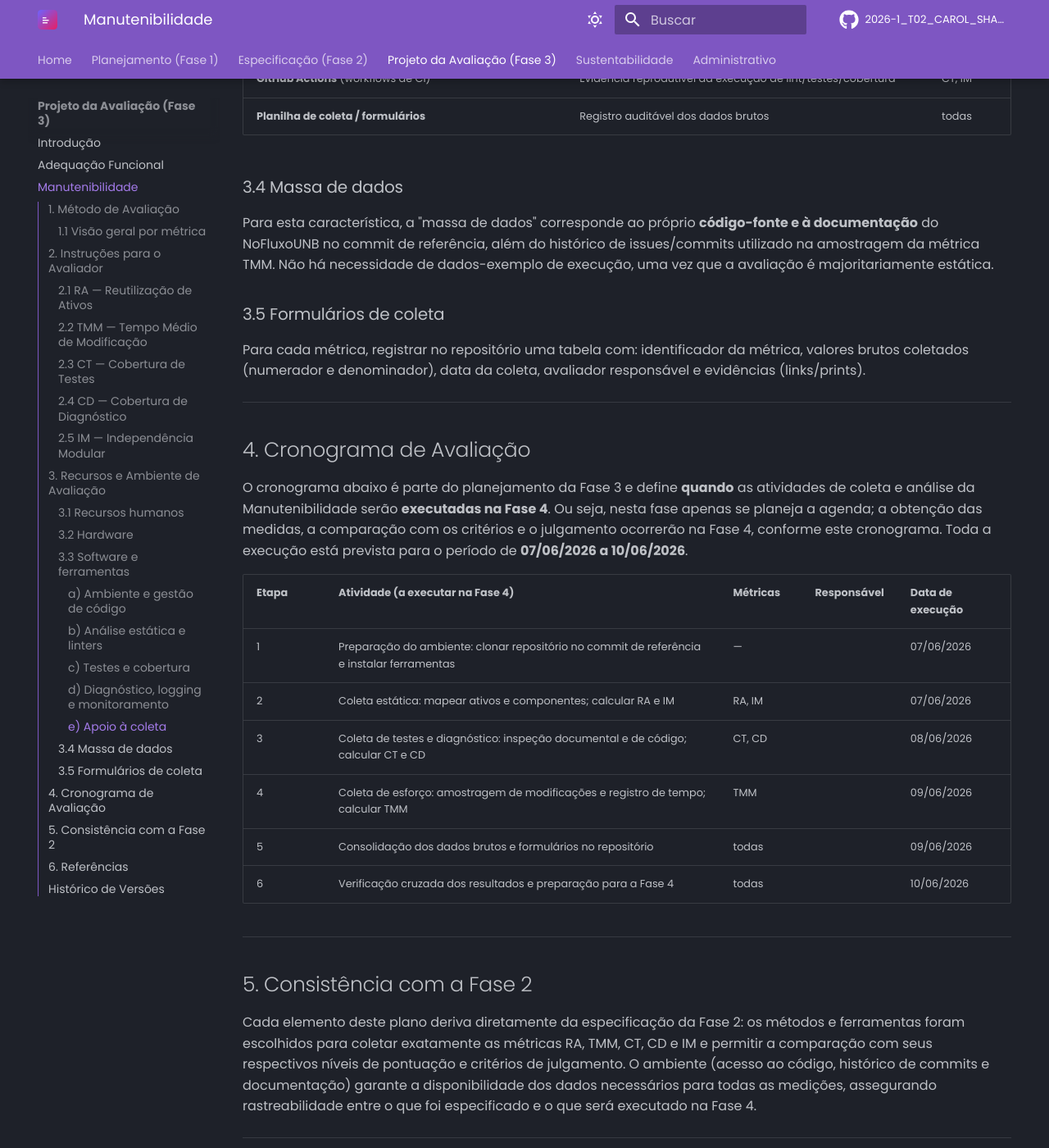
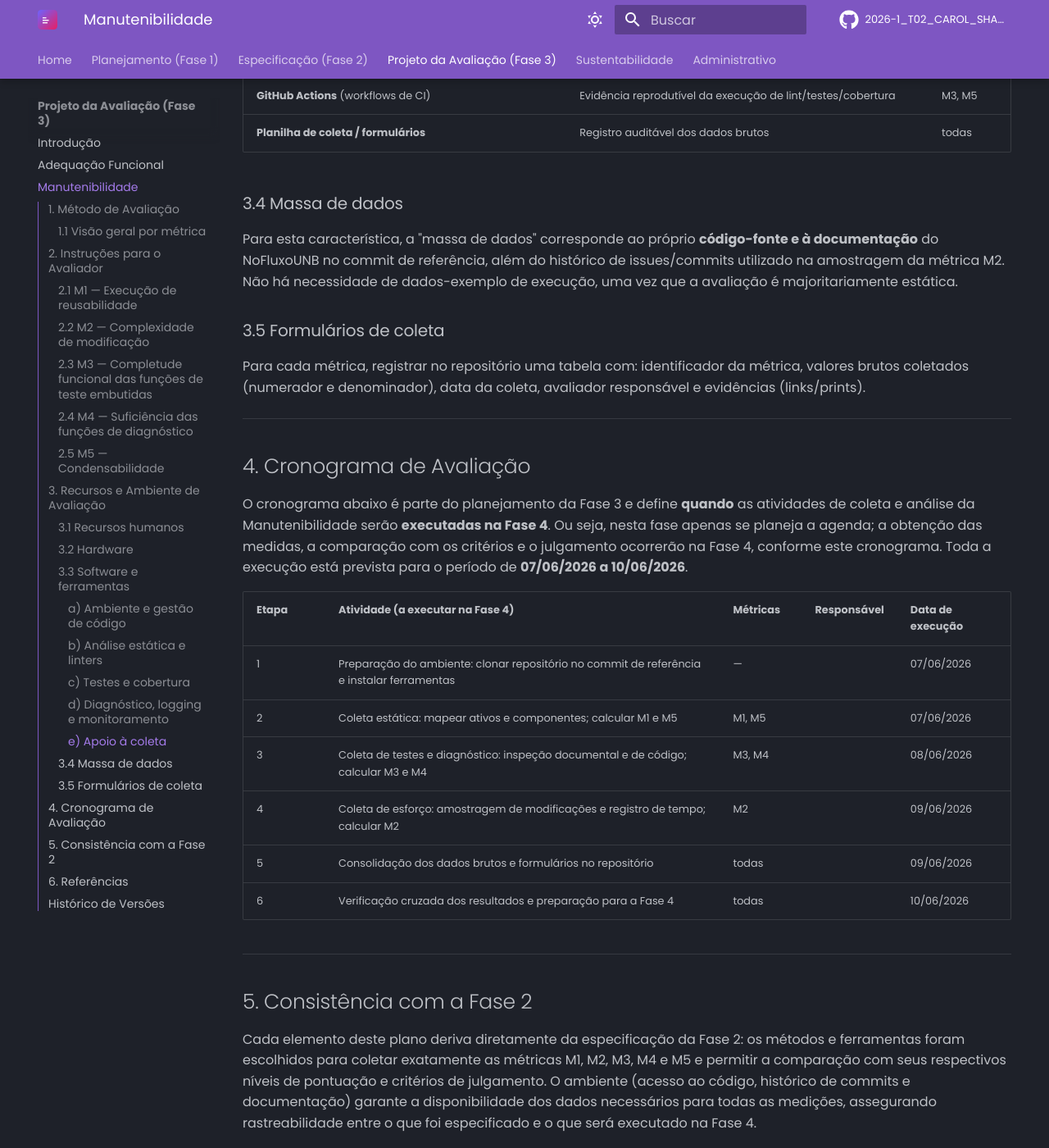
Before and after one commit to FCTE-Qualidade-de-Software-1/2026-1_T02_CAROL_SHAW, an MkDocs documentation site: the page built from docs/fase3/manutenibilidade.md, in a window 1280 px wide and 1400 px high, scrolled down 5376 px. Shown: the whole window at 82% size. Built offline with MkDocs 1.6.1 and Material for MkDocs 9.7.7, drawn with Linux system fonts in a browser that asks for light colours; comment, search, counter and statistics services are not loaded; some of the changed text lies outside the part shown.

Commit message:
feat: add modelo gqm manutenibilidade

```diff
--- a/docs/fase3/manutenibilidade.md
+++ b/docs/fase3/manutenibilidade.md
@@ -1,6 +1,6 @@
 # Manutenibilidade
 
-Esta página apresenta o Plano de Avaliação da característica **Manutenibilidade**, detalhando o método de avaliação, as instruções para o avaliador, os recursos e o ambiente necessários e o cronograma das ações. O plano operacionaliza as métricas definidas na Fase 2 (RA, TMM, CT, CD e IM), garantindo que a coleta de dados na Fase 4 seja **repetível e reprodutível**.
+Esta página apresenta o Plano de Avaliação da característica **Manutenibilidade**, detalhando o método de avaliação, as instruções para o avaliador, os recursos e o ambiente necessários e o cronograma das ações. O plano operacionaliza as métricas definidas na Fase 2 (M1, M2, M3, M4 e M5), garantindo que a coleta de dados na Fase 4 seja **repetível e reprodutível**.
 
 > **Objeto de avaliação:** código-fonte do NoFluxoUNB hospedado no GitHub, considerando o ambiente multi-linguagem (TypeScript no frontend, Python e SQL no backend), no estado do repositório fixado para esta avaliação.
 
@@ -14,11 +14,11 @@ A avaliação da Manutenibilidade combina **análise estática de código** e **
 
 | Métrica | Nome                       | Tipo de método                                | Fonte de dados                                |
 | :------ | :------------------------- | :-------------------------------------------- | :-------------------------------------------- |
-| RA      | Reutilização de Ativos     | Análise estática + inspeção manual            | Código do frontend                            |
-| TMM     | Tempo Médio de Modificação | Análise de histórico / experimento controlado | Issues, commits e registro de tempo           |
-| CT      | Cobertura de Testes        | Inspeção documental + execução de ferramenta  | Especificação de requisitos e suíte de testes |
-| CD      | Cobertura de Diagnóstico   | Inspeção manual                               | Especificação e código de monitoramento/logs  |
-| IM      | Independência Modular      | Análise estática de dependências              | Estrutura de módulos/componentes              |
+| M1      | Execução de reusabilidade     | Análise estática + inspeção manual            | Código do frontend                            |
+| M2     | Complexidade de modificação | Análise de histórico / experimento controlado | Issues, commits e registro de tempo           |
+| M3      | Completude funcional das funções de teste embutidas        | Inspeção documental + execução de ferramenta  | Especificação de requisitos e suíte de testes |
+| M4      | Suficiência das funções de diagnóstico   | Inspeção manual                               | Especificação e código de monitoramento/logs  |
+| M5      | Condensabilidade      | Análise estática de dependências              | Estrutura de módulos/componentes              |
 
 ---
 
@@ -26,62 +26,62 @@ A avaliação da Manutenibilidade combina **análise estática de código** e **
 
 As instruções a seguir descrevem, passo a passo, como obter cada medida. Todos os dados brutos coletados devem ser registrados nos formulários da seção 3 e armazenados no repositório para auditoria.
 
-### 2.1 RA — Reutilização de Ativos
+### 2.1 M1 — Execução de reusabilidade
 
 $$
-RA = \frac{\text{Ativos Reutilizados}}{\text{Total de Ativos}} \times 100
+M1 = \frac{\text{Ativos Reutilizados}}{\text{Total de Ativos}} \times 100
 $$
 
 1. Definir "ativo" como componente de frontend reutilizável (componentes de UI, hooks, funções utilitárias, estilos compartilhados).
 2. Mapear o diretório de componentes do frontend e listar o **total de ativos** existentes.
 3. Para cada ativo, verificar via busca no código (ex.: referências/imports) se ele é utilizado em **dois ou mais** contextos distintos; em caso afirmativo, marcá-lo como **ativo reutilizado**.
 4. Registrar a contagem de ativos reutilizados e o total no formulário.
-5. Calcular RA aplicando a fórmula.
+5. Calcular M1 aplicando a fórmula.
 
-### 2.2 TMM — Tempo Médio de Modificação
+### 2.2 M2 — Complexidade de modificação
 
 $$
-TMM = \frac{\text{Tempo Total de Trabalho}}{\text{Número de Modificações}}
+M2 = \frac{\text{Tempo Total de Trabalho}}{\text{Número de Modificações}}
 $$
 
 1. Selecionar uma amostra de modificações representativas (ex.: correções de bug e pequenas evoluções) a partir das issues/commits do repositório, ou definir um conjunto de tarefas-padrão a serem executadas em experimento controlado.
 2. Para cada modificação, registrar o **tempo útil de trabalho** gasto (em horas), do início da análise até a conclusão e validação.
 3. Somar o tempo de todas as modificações (**Tempo Total de Trabalho**) e contar o **Número de Modificações**.
-4. Calcular TMM aplicando a fórmula.
+4. Calcular M2 aplicando a fórmula.
 
-### 2.3 CT — Cobertura de Testes
+### 2.3 M3 — Completude funcional das funções de teste embutidas
 
 $$
-CT = \frac{\text{Testes Implementados}}{\text{Testes Requeridos na Especificação}} \times 100
+M3 = \frac{\text{Testes Implementados}}{\text{Testes Requeridos na Especificação}} \times 100
 $$
 
 1. Levantar, na especificação de requisitos/documentação do produto, o conjunto de **cenários de teste requeridos**.
 2. Inspecionar a suíte de testes do repositório e identificar os **testes implementados** que cobrem esses cenários.
 3. Quando disponível, executar a ferramenta de cobertura do projeto para apoiar a contagem.
 4. Registrar o número de testes implementados e o número de testes requeridos.
-5. Calcular CT aplicando a fórmula.
+5. Calcular M3 aplicando a fórmula.
 
-### 2.4 CD — Cobertura de Diagnóstico
+### 2.4 M4 — Suficiência das funções de diagnóstico
 
 $$
-CD = \frac{\text{Funções de Diagnóstico Implementadas}}{\text{Funções Exigidas na Especificação}} \times 100
+M4 = \frac{\text{Funções de Diagnóstico Implementadas}}{\text{Funções Exigidas na Especificação}} \times 100
 $$
 
 1. Listar as **funções de diagnóstico, rastreamento de erros e monitoramento** previstas no projeto/especificação (ex.: logging, tratamento de exceções, telemetria, mensagens de erro).
 2. Inspecionar o código e a configuração para identificar quais dessas funções estão **efetivamente implementadas**.
 3. Registrar o número de funções implementadas e o número de funções exigidas.
-4. Calcular CD aplicando a fórmula.
+4. Calcular M4 aplicando a fórmula.
 
-### 2.5 IM — Independência Modular
+### 2.5 M5 — Condensabilidade
 
 $$
-IM = \frac{\text{Componentes não impactados por mudanças em outros}}{\text{Total de Componentes}} \times 100
+M5 = \frac{\text{Componentes não impactados por mudanças em outros}}{\text{Total de Componentes}} \times 100
 $$
 
 1. Identificar os **componentes/módulos** principais do sistema e elaborar o mapa de dependências entre eles (via ferramenta de análise estática ou inspeção dos imports).
 2. Para cada componente, avaliar se uma alteração em outro componente o afetaria diretamente (acoplamento). Componentes sem dependências de entrada relevantes são considerados **não impactados**.
 3. Registrar o número de componentes não impactados e o total de componentes.
-4. Calcular IM aplicando a fórmula.
+4. Calcular M5 aplicando a fórmula.
 
 ---
 
@@ -106,52 +106,52 @@ As ferramentas abaixo foram selecionadas a partir da **inspeção das dependênc
 
 | Ferramenta                      | Versão/origem no repositório | Finalidade na avaliação                                          | Métricas   |
 | :------------------------------ | :--------------------------- | :--------------------------------------------------------------- | :--------- |
-| **Git + GitHub**                | repositório oficial          | Fixar o commit de referência e obter histórico de commits/issues | TMM, todas |
+| **Git + GitHub**                | repositório oficial          | Fixar o commit de referência e obter histórico de commits/issues | M2, todas |
 | **pnpm** (monorepo, workspaces) | `pnpm@10.12.1`               | Instalar dependências e executar scripts de lint/teste/cobertura | todas      |
 
 #### b) Análise estática e linters
 
 | Ferramenta                                                  | Origem no repositório                           | Finalidade na avaliação                                                     | Métricas |
 | :---------------------------------------------------------- | :---------------------------------------------- | :-------------------------------------------------------------------------- | :------- |
-| **ESLint** (+ `@typescript-eslint`, `eslint-plugin-svelte`) | frontend e backend (`lint`)                     | Identificar code smells e apoiar a contagem de ativos/componentes TS/Svelte | RA, IM   |
-| **svelte-check** e **tsc --noEmit** (`type-check`)          | frontend / backend                              | Verificar consistência de tipos e imports entre módulos                     | IM       |
-| **pylint**                                                  | `.pylintrc` na raiz                             | Análise estática dos serviços Python                                        | RA, IM   |
-| **flake8**, **black**, **isort**, **mypy**                  | `security-and-quality.yml` / `python-tests.yml` | Padronização e checagem estática do código Python                           | RA, IM   |
-| **madge** (TS/JS) e **pydeps** (Python) — _a adotar_        | — (não presente; sugerido)                      | Gerar o grafo de dependências entre módulos para medir acoplamento          | IM       |
+| **ESLint** (+ `@typescript-eslint`, `eslint-plugin-svelte`) | frontend e backend (`lint`)                     | Identificar code smells e apoiar a contagem de ativos/componentes TS/Svelte | M1, M5   |
+| **svelte-check** e **tsc --noEmit** (`type-check`)          | frontend / backend                              | Verificar consistência de tipos e imports entre módulos                     | M5       |
+| **pylint**                                                  | `.pylintrc` na raiz                             | Análise estática dos serviços Python                                        | M1, M5   |
+| **flake8**, **black**, **isort**, **mypy**                  | `security-and-quality.yml` / `python-tests.yml` | Padronização e checagem estática do código Python                           | M1, M5   |
+| **madge** (TS/JS) e **pydeps** (Python) — _a adotar_        | — (não presente; sugerido)                      | Gerar o grafo de dependências entre módulos para medir acoplamento          | M5       |
 
-> Observação: o projeto ainda não possui uma ferramenta dedicada de **grafo de dependências**. Recomenda-se incluir o `madge` (para o código TypeScript/Svelte) e o `pydeps` (para o código Python) para tornar o cálculo de IM objetivo e auditável; na ausência delas, o mapa de dependências é obtido pela inspeção dos `import`/`require` apoiada pelo ESLint e pelo `tsc`.
+> Observação: o projeto ainda não possui uma ferramenta dedicada de **grafo de dependências**. Recomenda-se incluir o `madge` (para o código TypeScript/Svelte) e o `pydeps` (para o código Python) para tornar o cálculo de M5 objetivo e auditável; na ausência delas, o mapa de dependências é obtido pela inspeção dos `import`/`require` apoiada pelo ESLint e pelo `tsc`.
 
 #### c) Testes e cobertura
 
 | Ferramenta                            | Origem no repositório                             | Finalidade na avaliação                                          | Métricas |
 | :------------------------------------ | :------------------------------------------------ | :--------------------------------------------------------------- | :------- |
-| **Jest + ts-jest**                    | backend (`test:coverage`, `jest.config.js`)       | Executar e medir cobertura dos testes do backend TS              | CT       |
-| **Vitest** (+ coverage)               | frontend Svelte (`test:coverage`)                 | Executar e medir cobertura dos testes unitários do frontend      | CT       |
-| **Playwright**                        | frontend (`test:integration`)                     | Testes de integração/E2E como evidência de cobertura de cenários | CT       |
-| **pytest + pytest-cov + pytest-mock** | `tests-python/pytest.ini` (`--cov-fail-under=70`) | Executar e medir cobertura dos serviços Python                   | CT       |
-| **Codecov**                           | `codecov.yml` (alvo 80%)                          | Consolidar e auditar os relatórios de cobertura                  | CT       |
+| **Jest + ts-jest**                    | backend (`test:coverage`, `jest.config.js`)       | Executar e medir cobertura dos testes do backend TS              | M3       |
+| **Vitest** (+ coverage)               | frontend Svelte (`test:coverage`)                 | Executar e medir cobertura dos testes unitários do frontend      | M3       |
+| **Playwright**                        | frontend (`test:integration`)                     | Testes de integração/E2E como evidência de cobertura de cenários | M3       |
+| **pytest + pytest-cov + pytest-mock** | `tests-python/pytest.ini` (`--cov-fail-under=70`) | Executar e medir cobertura dos serviços Python                   | M3       |
+| **Codecov**                           | `codecov.yml` (alvo 80%)                          | Consolidar e auditar os relatórios de cobertura                  | M3       |
 
 #### d) Diagnóstico, logging e monitoramento
 
 | Ferramenta                    | Origem no repositório        | Finalidade na avaliação                                  | Métricas |
 | :---------------------------- | :--------------------------- | :------------------------------------------------------- | :------- |
-| **Winston**                   | backend (`winston`)          | Verificar implementação de logging estruturado           | CD       |
-| **Morgan**                    | backend (`morgan`)           | Verificar registro de requisições HTTP                   | CD       |
-| **Helmet**                    | backend (`helmet`)           | Verificar cabeçalhos de segurança/robustez               | CD       |
-| **psutil**                    | `requirements_monitor.txt`   | Verificar monitoramento de recursos do sistema           | CD       |
-| **logging** / **stack_trace** | app Flutter (`pubspec.yaml`) | Verificar diagnóstico e rastreamento de erros no cliente | CD       |
+| **Winston**                   | backend (`winston`)          | Verificar implementação de logging estruturado           | M4       |
+| **Morgan**                    | backend (`morgan`)           | Verificar registro de requisições HTTP                   | M4       |
+| **Helmet**                    | backend (`helmet`)           | Verificar cabeçalhos de segurança/robustez               | M4       |
+| **psutil**                    | `requirements_monitor.txt`   | Verificar monitoramento de recursos do sistema           | M4       |
+| **logging** / **stack_trace** | app Flutter (`pubspec.yaml`) | Verificar diagnóstico e rastreamento de erros no cliente | M4       |
 
 #### e) Apoio à coleta
 
 | Ferramenta                                                       | Finalidade na avaliação                                                | Métricas |
 | :--------------------------------------------------------------- | :--------------------------------------------------------------------- | :------- |
-| **Documentação do produto** (StoryMap, requisitos, backlog, PBB) | Referência dos cenários de teste e das funções de diagnóstico exigidas | CT, CD   |
-| **GitHub Actions** (workflows de CI)                             | Evidência reprodutível da execução de lint/testes/cobertura            | CT, IM   |
+| **Documentação do produto** (StoryMap, requisitos, backlog, PBB) | Referência dos cenários de teste e das funções de diagnóstico exigidas | M3, M4   |
+| **GitHub Actions** (workflows de CI)                             | Evidência reprodutível da execução de lint/testes/cobertura            | M3, M5   |
 | **Planilha de coleta / formulários**                             | Registro auditável dos dados brutos                                    | todas    |
 
 ### 3.4 Massa de dados
 
-Para esta característica, a "massa de dados" corresponde ao próprio **código-fonte e à documentação** do NoFluxoUNB no commit de referência, além do histórico de issues/commits utilizado na amostragem da métrica TMM. Não há necessidade de dados-exemplo de execução, uma vez que a avaliação é majoritariamente estática.
+Para esta característica, a "massa de dados" corresponde ao próprio **código-fonte e à documentação** do NoFluxoUNB no commit de referência, além do histórico de issues/commits utilizado na amostragem da métrica M2. Não há necessidade de dados-exemplo de execução, uma vez que a avaliação é majoritariamente estática.
 
 ### 3.5 Formulários de coleta
 
@@ -166,9 +166,9 @@ O cronograma abaixo é parte do planejamento da Fase 3 e define **quando** as at
 | Etapa | Atividade (a executar na Fase 4)                                                           | Métricas | Responsável | Data de execução |
 | :---- | :---------------------------------------------------------------------------------------- | :------- | :---------- | :--------------- |
 | 1     | Preparação do ambiente: clonar repositório no commit de referência e instalar ferramentas | —        |             | 07/06/2026 |
-| 2     | Coleta estática: mapear ativos e componentes; calcular RA e IM                            | RA, IM   |             | 07/06/2026 |
-| 3     | Coleta de testes e diagnóstico: inspeção documental e de código; calcular CT e CD         | CT, CD   |             | 08/06/2026 |
-| 4     | Coleta de esforço: amostragem de modificações e registro de tempo; calcular TMM           | TMM      |             | 09/06/2026 |
+| 2     | Coleta estática: mapear ativos e componentes; calcular M1 e M5                            | M1, M5   |             | 07/06/2026 |
+| 3     | Coleta de testes e diagnóstico: inspeção documental e de código; calcular M3 e M4         | M3, M4   |             | 08/06/2026 |
+| 4     | Coleta de esforço: amostragem de modificações e registro de tempo; calcular M2           | M2      |             | 09/06/2026 |
 | 5     | Consolidação dos dados brutos e formulários no repositório                                | todas    |             | 09/06/2026 |
 | 6     | Verificação cruzada dos resultados e preparação para a Fase 4                             | todas    |             | 10/06/2026 |
 
@@ -176,7 +176,7 @@ O cronograma abaixo é parte do planejamento da Fase 3 e define **quando** as at
 
 ## 5. Consistência com a Fase 2
 
-Cada elemento deste plano deriva diretamente da especificação da Fase 2: os métodos e ferramentas foram escolhidos para coletar exatamente as métricas RA, TMM, CT, CD e IM e permitir a comparação com seus respectivos níveis de pontuação e critérios de julgamento. O ambiente (acesso ao código, histórico de commits e documentação) garante a disponibilidade dos dados necessários para todas as medições, assegurando rastreabilidade entre o que foi especificado e o que será executado na Fase 4.
+Cada elemento deste plano deriva diretamente da especificação da Fase 2: os métodos e ferramentas foram escolhidos para coletar exatamente as métricas M1, M2, M3, M4 e M5 e permitir a comparação com seus respectivos níveis de pontuação e critérios de julgamento. O ambiente (acesso ao código, histórico de commits e documentação) garante a disponibilidade dos dados necessários para todas as medições, assegurando rastreabilidade entre o que foi especificado e o que será executado na Fase 4.
 
 ---
 
```
Also changed, not shown: docs/fase2/manutenibilidade.md (+18 -2 lines), docs/assets/img/gqm_manutenibilidade.png (added).
